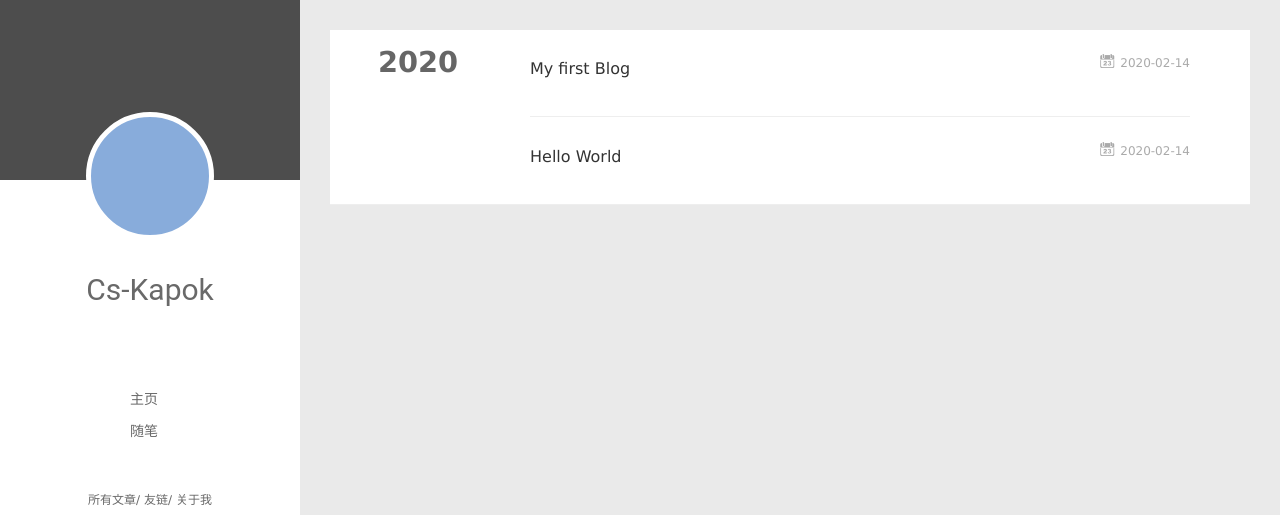
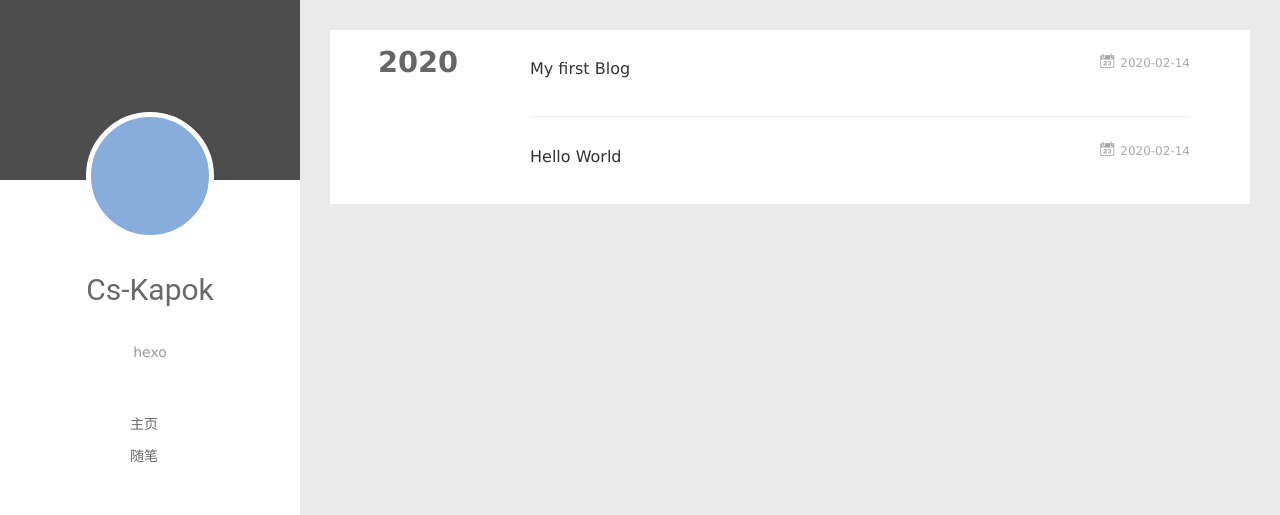
Before and after one commit to Cs-Kapok/Cs-Kapok.github.io, a plain HTML site: page archives/2020/02/index.html in a window 1280 px wide. Shown: the top 515 px of the page. Drawn offline with Linux system fonts and the light colour scheme; no server answers.

Commit message:
Site updated: 2020-02-14 17:29:17

```diff
--- a/archives/2020/02/index.html
+++ b/archives/2020/02/index.html
@@ -8,12 +8,15 @@
   <link rel="dns-prefetch" href="http://yoursite.com">
   <title>Archives: 2020/2 | Hexo</title>
   <meta name="viewport" content="width=device-width, initial-scale=1, maximum-scale=1">
-  <meta property="og:type" content="website">
+  <meta name="description" content="hexo0">
+<meta property="og:type" content="website">
 <meta property="og:title" content="Hexo">
 <meta property="og:url" content="http://yoursite.com/archives/2020/02/index.html">
 <meta property="og:site_name" content="Hexo">
+<meta property="og:description" content="hexo0">
 <meta property="og:locale" content="en_US">
 <meta property="article:author" content="Cs-Kapok">
+<meta property="article:tag" content="Hexo Blog FPGA ARM">
 <meta name="twitter:card" content="summary">
 
     <link rel="alternative" href="/atom.xml" title="Hexo" type="application/atom+xml">
@@ -48,6 +51,8 @@
 		<hgroup>
 		  <h1 class="header-author"><a href="/">Cs-Kapok</a></h1>
 		</hgroup>
+
+		<p class="header-subtitle">hexo</p>
 
 
 		<nav class="header-menu">
@@ -106,6 +111,8 @@
 			<hgroup>
 			  <h1 class="header-author js-header-author">Cs-Kapok</h1>
 			</hgroup>
+
+			<p class="header-subtitle"><i class="icon icon-quo-left"></i>hexo<i class="icon icon-quo-right"></i></p>
 
 
 
```
Also changed, not shown: 2020/02/14/My-first-Blog/index.html (+5 -0 lines), 2020/02/14/hello-world/index.html (+5 -0 lines), archives/2020/index.html (+8 -1 lines), archives/index.html (+8 -1 lines), index.html (+8 -1 lines).
